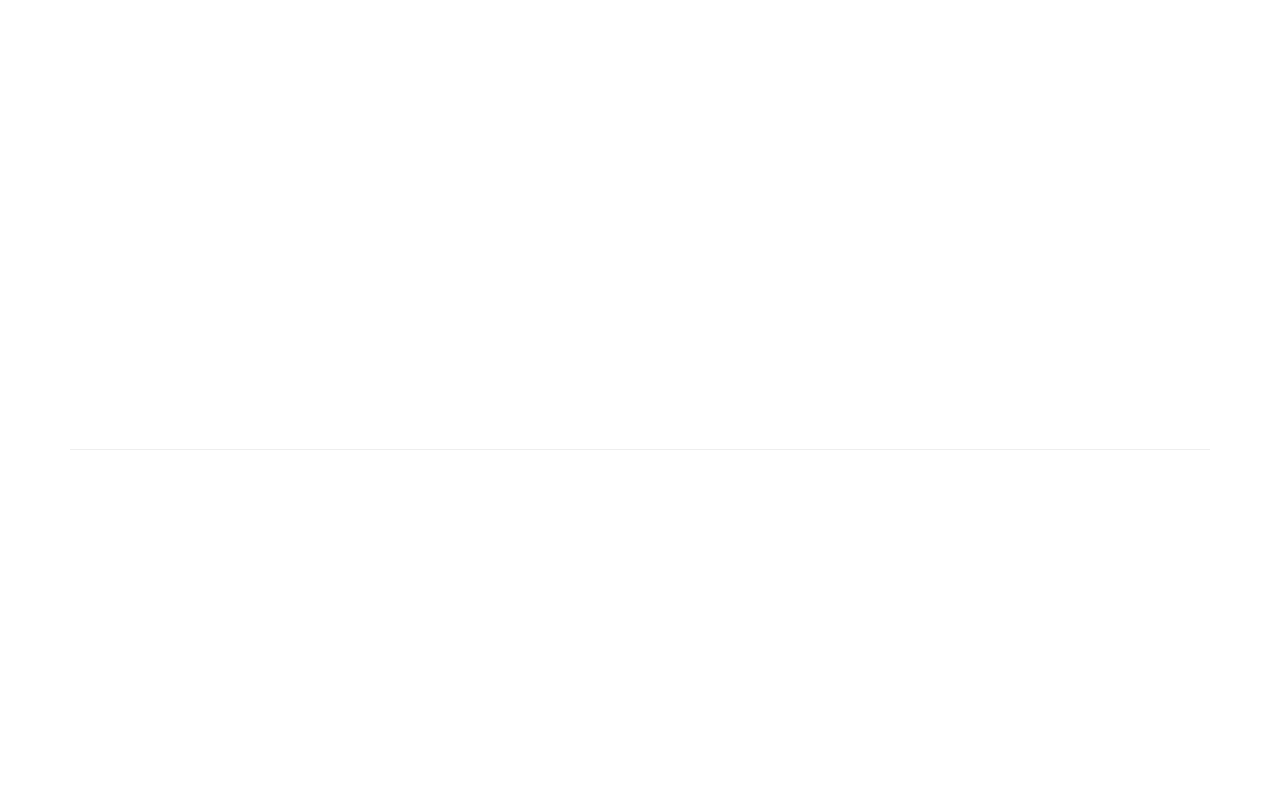
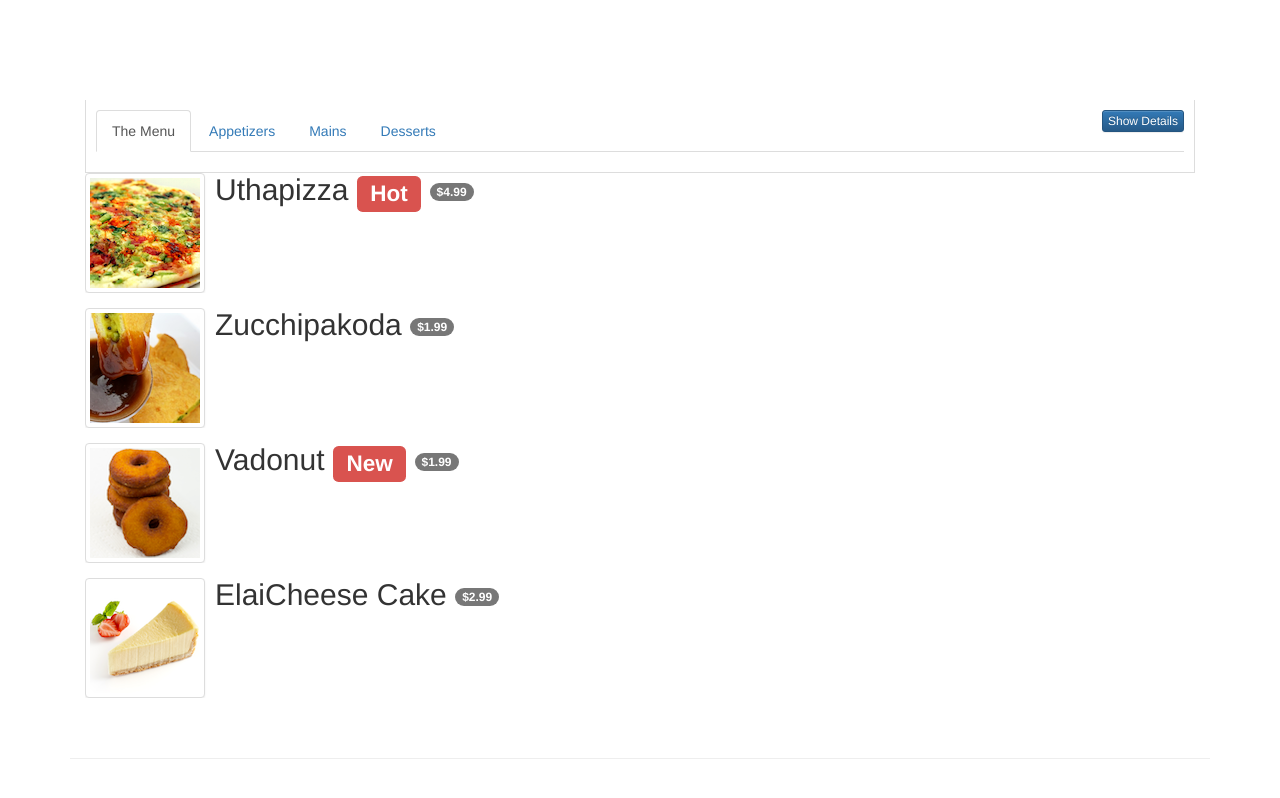
Before and after one commit to Psyballa/coursera-conFusion, a website: page app/menu.html in a window 1280 px wide. Drawn offline with Linux system fonts and the light colour scheme.

Commit message:
adding a show/hide description button
adding a show/hide description button

```diff
--- a/app/menu.html
+++ b/app/menu.html
@@ -1,5 +1,5 @@
-<!DOCTYPE html>
-<html lang="en">
+ <!DOCTYPE html>
+<html lang="en" ng-app="confusionApp">
 
 <head>
      <meta charset="utf-8">
@@ -9,12 +9,13 @@
          content must come *after* these tags -->
     <title>Ristorante Con Fusion: Menu</title>
         <!-- Bootstrap -->
+    <!-- build:css styles/main.css -->
     <link href="../bower_components/bootstrap/dist/css/bootstrap.min.css" rel="stylesheet">
     <link href="../bower_components/bootstrap/dist/css/bootstrap-theme.min.css" rel="stylesheet">
     <link href="../bower_components/font-awesome/css/font-awesome.min.css" rel="stylesheet">
     <link href="styles/bootstrap-social.css" rel="stylesheet">
     <link href="styles/mystyles.css" rel="stylesheet">
-
+    <!-- endbuild -->
     <!-- HTML5 shim and Respond.js for IE8 support of HTML5 elements and media queries -->
     <!-- WARNING: Respond.js doesn't work if you view the page via file:// -->
     <!--[if lt IE 9]>
@@ -24,14 +25,67 @@
 </head>
 
 <body>
+    <div class="container">
+        <div class="row row-content" ng-controller="MenuController">
+                <div class="col-xs-12">
+                    <div class="tab-content">
+                        <button ng-click="toggleDetails()" class="btn btn-xs
+                        btn-primary pull-right" type="button">
+                          {{showDetails ? 'Hide Details' : 'Show Details'}}
+                        </button>
+                        <ul class="media-list tab-pane fade in active">
+                            <ul class="nav nav-tabs" role="tablist">
+                            <li role="presentation"
+                             ng-class="{active:isSelected(1)}">
+                                <a ng-click="select(1)"
+                                aria-controls="all menu"
+                                role="tab">The Menu</a></li>
+                            <li role="presentation"
+                             ng-class="{active:isSelected(2)}">
+                                <a ng-click="select(2)"
+                                aria-controls="appetizers"
+                                role="tab">Appetizers</a></li>
+                            <li role="presentation"
+                             ng-class="{active:isSelected(3)}">
+                                <a ng-click="select(3)"
+                                aria-controls="mains"
+                                role="tab">Mains</a></li>
+                            <li role="presentation"
+                             ng-class="{active:isSelected(4)}">
+                                <a ng-click="select(4)"
+                                aria-controls="desserts"
+                                role="tab">Desserts</a></li>
+                            </ul>
+                        </ul>
+                    </div>
+                    <ul class="media-list">
+                        <li class="media" ng-repeat="dish in dishes | filter:filtText">
+                            <div class="media-left media-middle">
+                                <a href="#">
+                                <img class="media-object img-thumbnail"
+                                ng-src={{dish.image}} alt="Uthapizza">
+                                </a>
+                            </div>
 
-    <div class="container">
-        <div class="row row-content">
-            <div class="col-xs-12">
-            </div>
+                            <div class="media-body">
+                                <h2 class="media-heading">{{dish.name}}
+                                    <span class="label label-danger">{{dish.label}}</span>
+                                    <span class="badge">{{dish.price | currency}}</span>
+                                </h2>
+                                <p ng-show="showDetails">{{dish.description}}</p>
+                            </div>
+
+                        </li>
+                    </ul>
+                </div>
+
         </div>
     </div>
 
+    <!-- build:js scripts/main.js -->
+    <script src="../bower_components/angular/angular.min.js"></script>
+    <script src="../app/scripts/app.js"></script>
+    <!-- endbuild -->
 </body>
 
 </html>
--- /dev/null
+++ b/app/scripts/app.js
@@ -0,0 +1,67 @@
+'use strict';
+
+angular.module('confusionApp', [])
+    .controller('MenuController', ['$scope', function($scope) {
+        $scope.tab = 1;
+        $scope.filtText = '';
+        $scope.showDetails = false;
+        $scope.tab = 1;
+        $scope.dishes = [{
+            name: 'Uthapizza',
+            image: 'images/uthapizza.png',
+            category: 'mains',
+            label: 'Hot',
+            price: '4.99',
+            description: 'A unique combination of Indian Uthappam (pancake) and Italian pizza, topped with Cerignola olives, ripe vine cherry tomatoes, Vidalia onion, Guntur chillies and Buffalo Paneer.',
+            comment: ''
+        }, {
+            name: 'Zucchipakoda',
+            image: 'images/zucchipakoda.png',
+            category: 'appetizer',
+            label: '',
+            price: '1.99',
+            description: 'Deep fried Zucchini coated with mildly spiced Chickpea flour batter accompanied with a sweet-tangy tamarind sauce',
+            comment: ''
+        }, {
+            name: 'Vadonut',
+            image: 'images/vadonut.png',
+            category: 'appetizer',
+            label: 'New',
+            price: '1.99',
+            description: 'A quintessential ConFusion experience, is it a vada or is it a donut?',
+            comment: ''
+        }, {
+            name: 'ElaiCheese Cake',
+            image: 'images/elaicheesecake.png',
+            category: 'dessert',
+            label: '',
+            price: '2.99',
+            description: 'A delectable, semi-sweet New York Style Cheese Cake, with Graham cracker crust and spiced with Indian cardamoms',
+            comment: ''
+        }];
+        $scope.select = function(setTab) {
+            $scope.tab = setTab;
+            switch (setTab) {
+                case 2:
+                    $scope.filtText = "appetizer";
+                    break;
+                case 3:
+                    $scope.filtText = "mains";
+                    break;
+                case 4:
+                    $scope.filtText = "dessert";
+                    break;
+                default:
+                    $scope.filtText = "";
+                    break;
+            }
+        };
+
+        $scope.isSelected = function(checkTab) {
+            return ($scope.tab === checkTab);
+        };
+
+        $scope.toggleDetails = function() {
+          $scope.showDetails = !$scope.showDetails;
+        }
+    }]);
```
